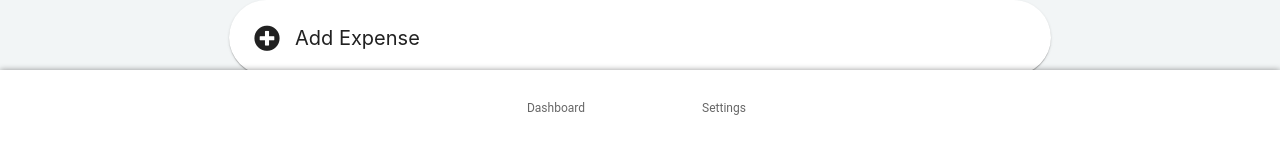
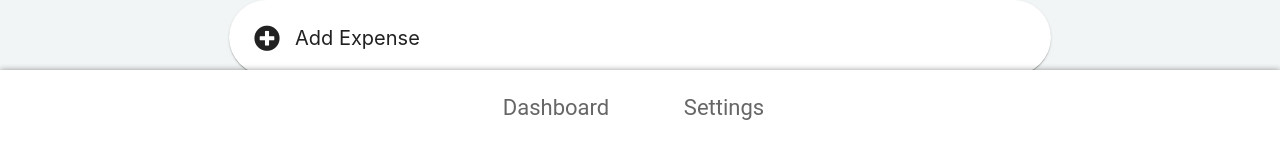
Before and after one commit to marleydoughty/cost-tracker-fe, a React (Create React App) app: page / in a window 1280 px wide. Shown: the part 655-797 px from the top of the page. Built offline with nearby package versions, Linux system fonts and the light colour scheme.

Commit message:
increased  font size of bottom nav bar items

```diff
--- a/src/client/components/bottom-nav-bar.jsx
+++ b/src/client/components/bottom-nav-bar.jsx
@@ -6,8 +6,8 @@ import styled from '@emotion/styled';
 export default function BottomNavBar() {
   return (
     <FixedBottomNavBar showLabels>
-      <BottomNavigationAction label="Dashboard" />
-      <BottomNavigationAction label="Settings" />
+      <NavBarItems label="Dashboard" />
+      <NavBarItems label="Settings" />
     </FixedBottomNavBar>
   )
 }
@@ -20,3 +20,8 @@ bottom:0;
 height:75px;
 box-shadow: 0 0 6px rgba(0,0,0,.4);
 `
+const NavBarItems = styled(BottomNavigationAction)`
+span {
+  font-size:22px;
+}
+`
```
Also changed, not shown: src/client/components/dashboard-cards.jsx (indentation only).
